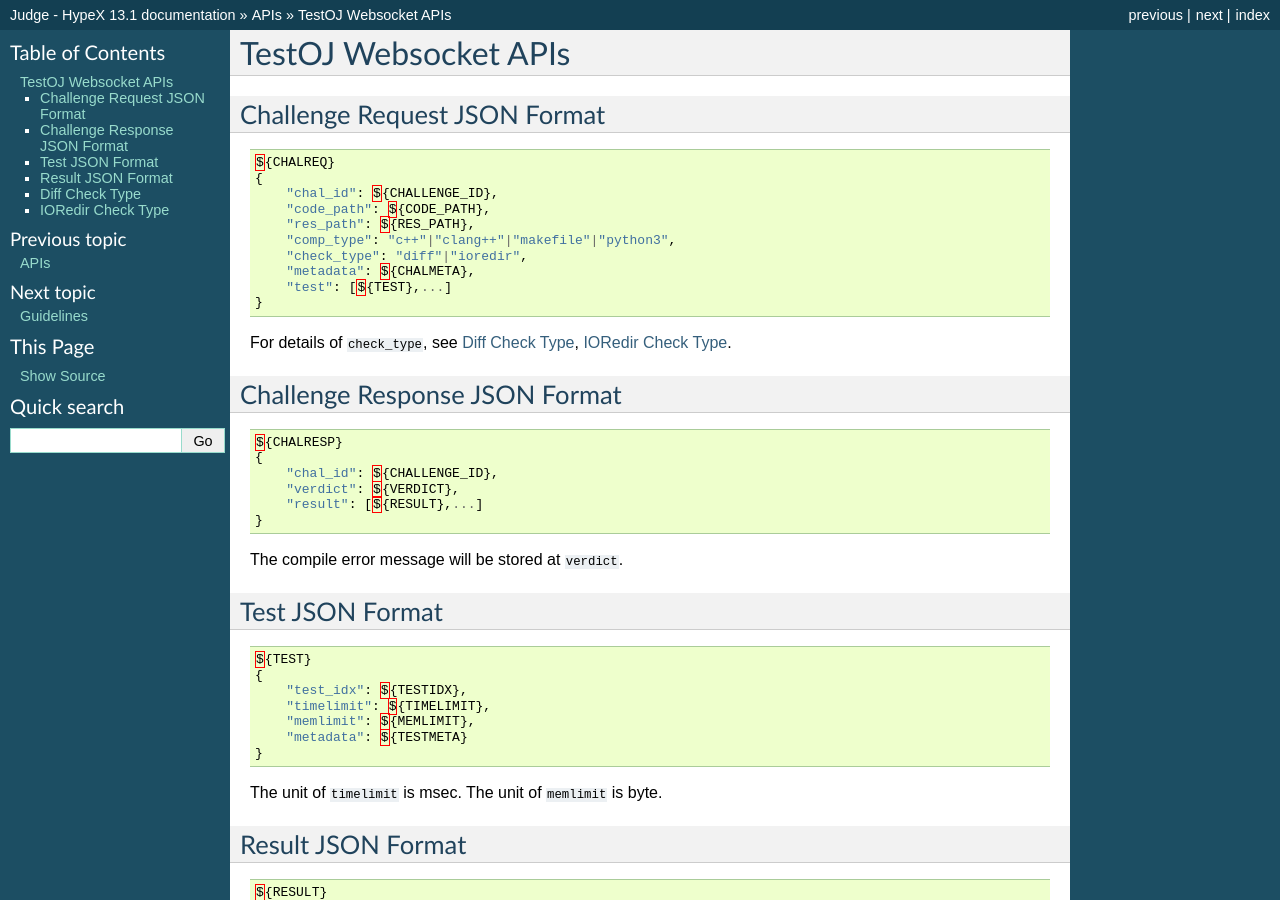
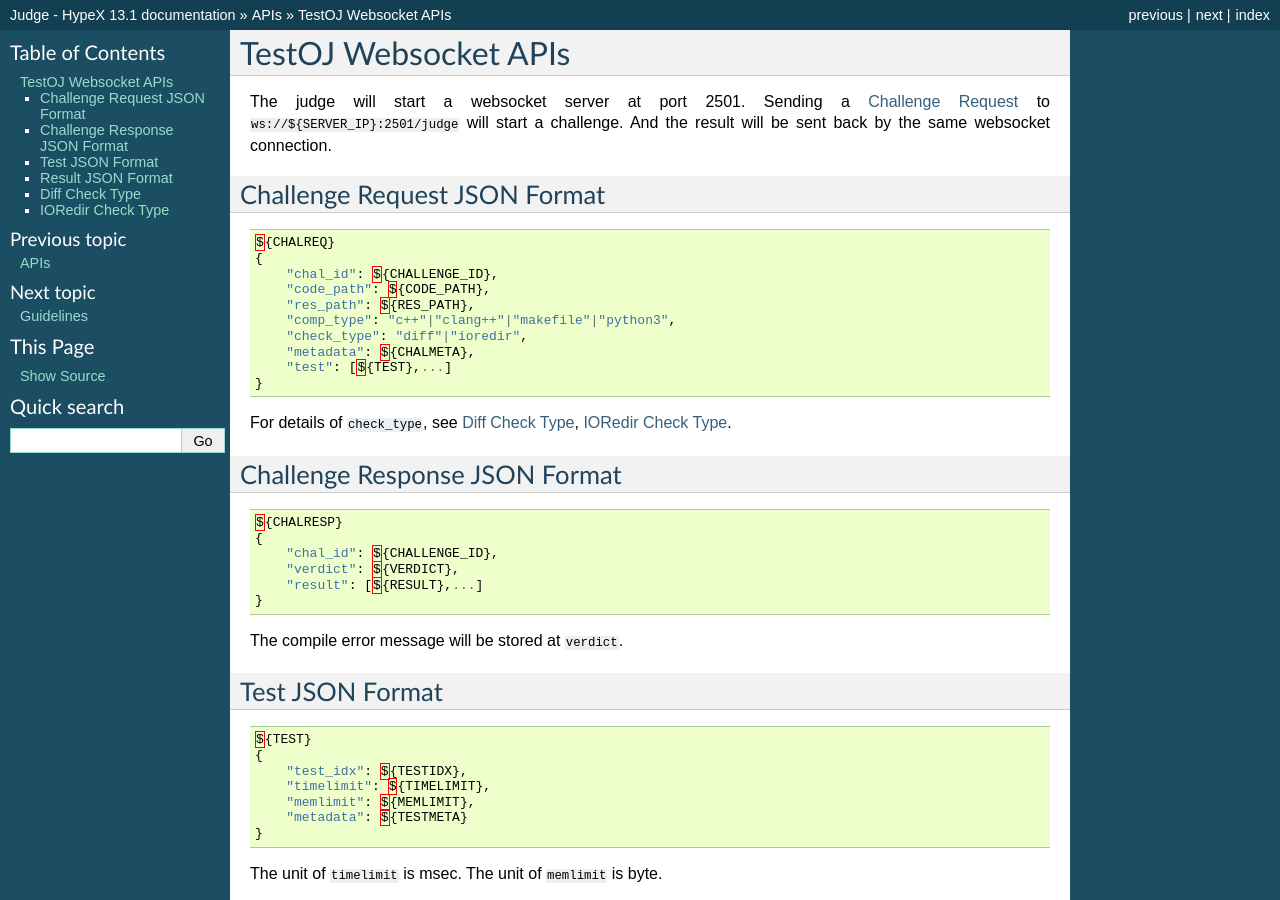
Before and after one commit to pzread/judge, a Sphinx documentation site: the page built from docs/TestOJCompatible.rst, in a window 1280 px wide and 900 px high. Built offline with Sphinx 7.4.7, drawn with Linux system fonts in a browser that asks for light colours.

Commit message:
Update docs

```diff
--- a/docs/TestOJCompatible.rst
+++ b/docs/TestOJCompatible.rst
@@ -1,5 +1,11 @@
 TestOJ Websocket APIs
 ================================
+
+The judge will start a websocket server at port 2501.
+Sending a `Challenge Request`_ to ``ws://${SERVER_IP}:2501/judge`` will start a challenge. And the result will be sent back by the same websocket connection.
+
+
+.. _`Challenge Request`:
 
 Challenge Request JSON Format
 ---------------------
```
